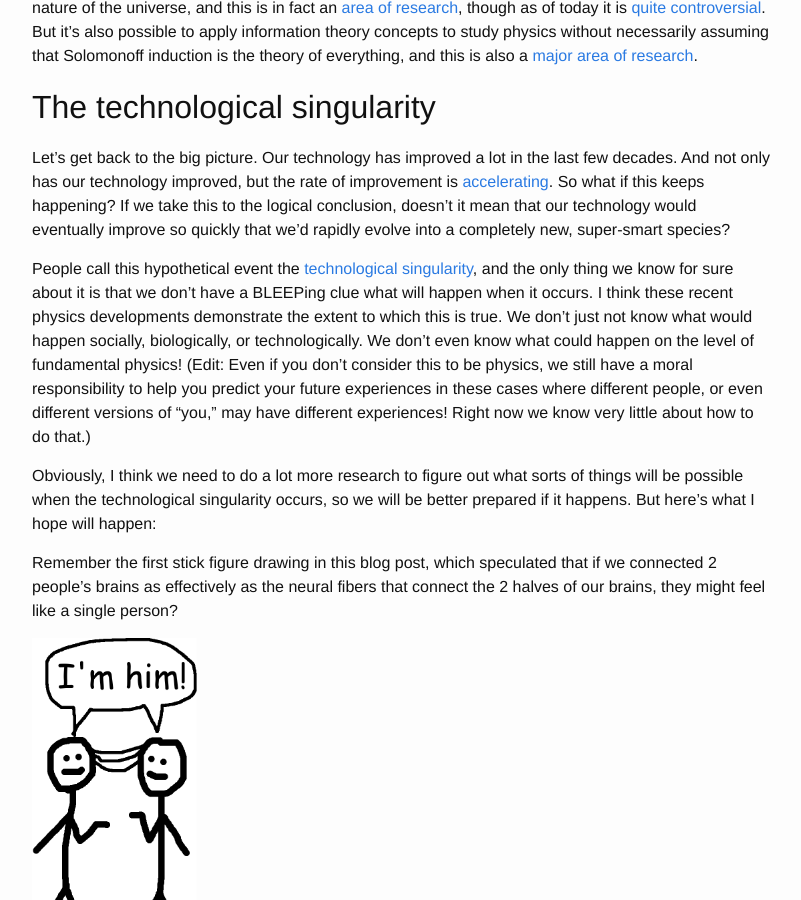
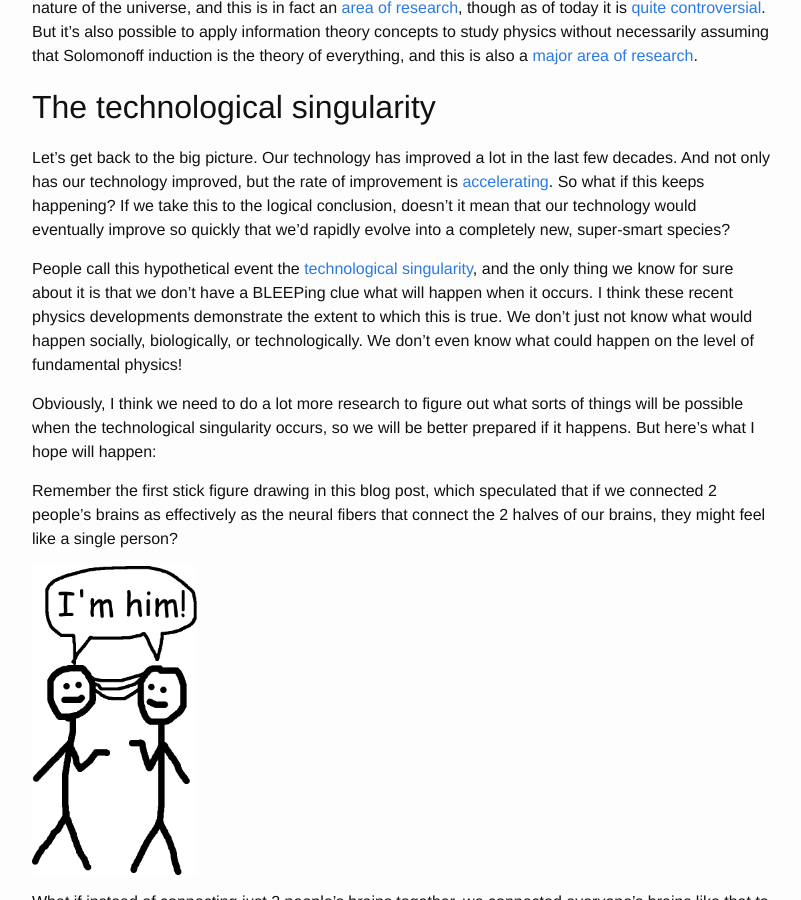
Before and after one commit to ad510/firstest-principle, a Jekyll site: the page built from _posts/2016-07-10-learning.md, in a window 1280 px wide and 900 px high, scrolled down 12880 px. Shown: the whole window, without its empty margins (238-1039 px from the left). Built offline with Jekyll 4.4.1, drawn with Linux system fonts in a browser that asks for light colours.

Commit message:
remove defensive clarification, I can clarify if people ask

```diff
--- a/_posts/2016-07-10-learning.md
+++ b/_posts/2016-07-10-learning.md
@@ -171,7 +171,7 @@ Heck, in theory this is something you can do to predict the future today, withou
 
 Let's get back to the big picture. Our technology has improved a lot in the last few decades. And not only has our technology improved, but the rate of improvement is [accelerating](https://waitbutwhy.com/2015/01/artificial-intelligence-revolution-1.html). So what if this keeps happening? If we take this to the logical conclusion, doesn't it mean that our technology would eventually improve so quickly that we'd rapidly evolve into a completely new, super-smart species?
 
-People call this hypothetical event the [technological singularity](https://www-rohan.sdsu.edu/faculty/vinge/misc/singularity.html), and the only thing we know for sure about it is that we don't have a BLEEPing clue what will happen when it occurs. I think these recent physics developments demonstrate the extent to which this is true. We don't just not know what would happen socially, biologically, or technologically. We don't even know what could happen on the level of fundamental physics! (Edit: Even if you don't consider this to be physics, we still have a moral responsibility to help you predict your future experiences in these cases where different people, or even different versions of "you," may have different experiences! Right now we know very little about how to do that.)
+People call this hypothetical event the [technological singularity](https://www-rohan.sdsu.edu/faculty/vinge/misc/singularity.html), and the only thing we know for sure about it is that we don't have a BLEEPing clue what will happen when it occurs. I think these recent physics developments demonstrate the extent to which this is true. We don't just not know what would happen socially, biologically, or technologically. We don't even know what could happen on the level of fundamental physics!
 
 Obviously, I think we need to do a lot more research to figure out what sorts of things will be possible when the technological singularity occurs, so we will be better prepared if it happens. But here's what I hope will happen:
 
```
